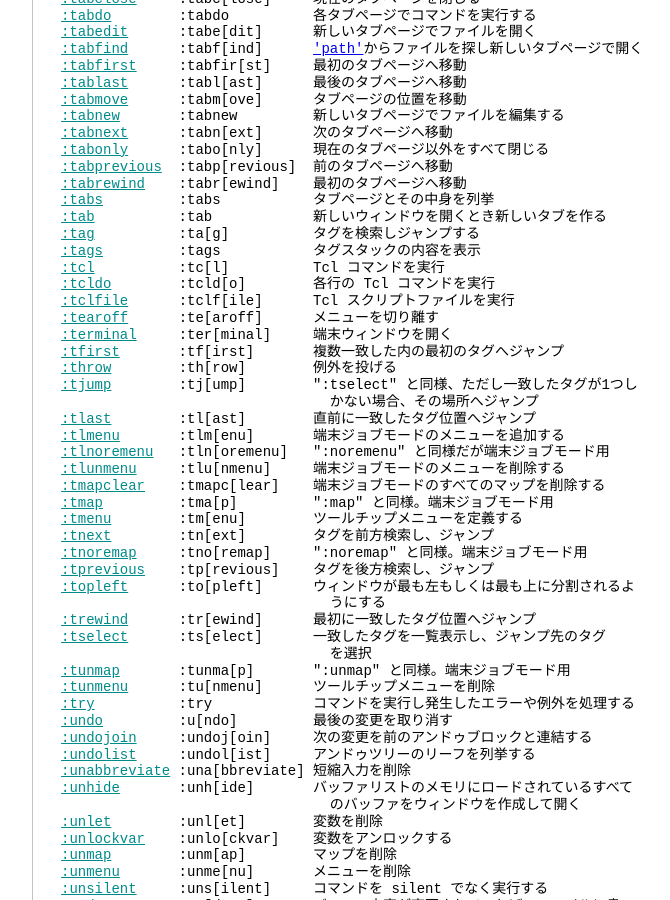
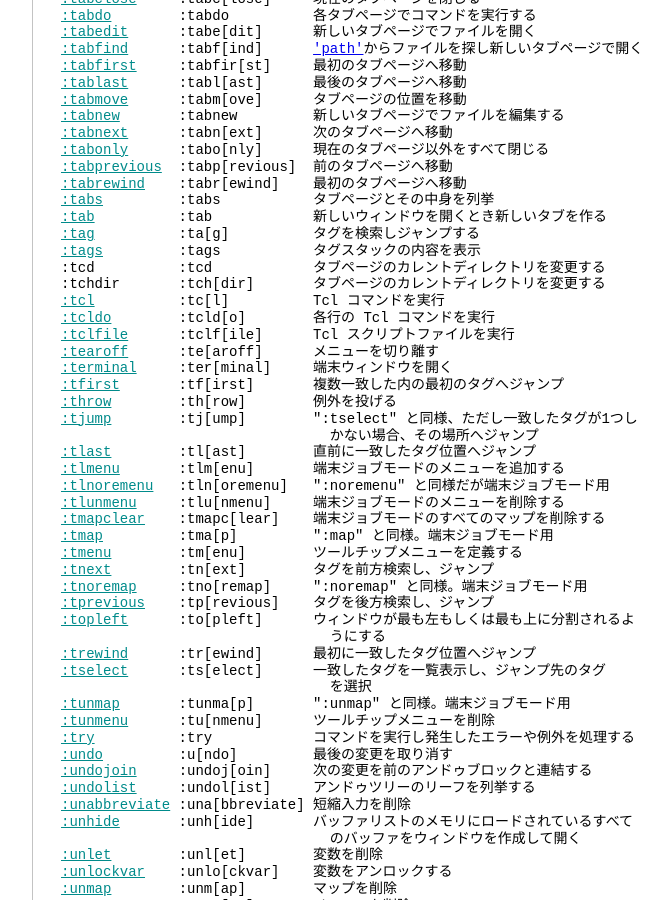
Before and after one commit to vim-jp/vimdoc-ja, a Jekyll site: the page built from vimindex.html, in a window 1280 px wide and 900 px high, scrolled down 28276 px. Shown: the whole window, without its empty margins (340-1010 px from the left). Built offline with Jekyll 4.4.1, drawn with Linux system fonts in a browser that asks for light colours; nearby versions of some CDN libraries; comment, search, counter and statistics services are not loaded.

Commit message:
Generated by Travis JOB 2039.1
https://travis-ci.org/vim-jp/vimdoc-ja-working/builds/527994883

```diff
--- a/usr_41.html
+++ b/usr_41.html
@@ -747,8 +747,8 @@
 &nbsp;&nbsp;&nbsp;&nbsp;&nbsp;&nbsp;&nbsp;&nbsp;isdirectory()&nbsp;&nbsp;&nbsp;&nbsp;&nbsp;&nbsp;&nbsp;&nbsp;&nbsp;&nbsp; ディレクトリの存在をチェックする<br>
 &nbsp;&nbsp;&nbsp;&nbsp;&nbsp;&nbsp;&nbsp;&nbsp;getfsize()&nbsp;&nbsp;&nbsp;&nbsp;&nbsp;&nbsp;&nbsp;&nbsp;&nbsp;&nbsp;&nbsp;&nbsp;&nbsp;&nbsp;ファイルのサイズを得る<br>
 &nbsp;&nbsp;&nbsp;&nbsp;&nbsp;&nbsp;&nbsp;&nbsp;getcwd()&nbsp;&nbsp;&nbsp;&nbsp;&nbsp;&nbsp;&nbsp;&nbsp;&nbsp;&nbsp;&nbsp;&nbsp;&nbsp;&nbsp;&nbsp;&nbsp;カレントディレクトリを得る<br>
-&nbsp;&nbsp;&nbsp;&nbsp;&nbsp;&nbsp;&nbsp;&nbsp;haslocaldir()&nbsp;&nbsp;&nbsp;&nbsp;&nbsp;&nbsp;&nbsp;&nbsp;&nbsp;&nbsp; カレントウィンドウが&nbsp;<a class="Identifier" href="editing.html#:lcd">:lcd</a>&nbsp;を使用したかどうか<br>
-&nbsp;&nbsp;&nbsp;&nbsp;&nbsp;&nbsp;&nbsp;&nbsp;&nbsp;&nbsp;&nbsp;&nbsp;&nbsp;&nbsp;&nbsp;&nbsp;&nbsp;&nbsp;&nbsp;&nbsp;&nbsp;&nbsp;&nbsp;&nbsp;&nbsp;&nbsp;&nbsp;&nbsp;&nbsp;&nbsp;&nbsp;&nbsp;をチェックする<br>
+&nbsp;&nbsp;&nbsp;&nbsp;&nbsp;&nbsp;&nbsp;&nbsp;haslocaldir()&nbsp;&nbsp;&nbsp;&nbsp;&nbsp;&nbsp;&nbsp;&nbsp;&nbsp;&nbsp; カレントウィンドウが&nbsp;<a class="Identifier" href="editing.html#:lcd">:lcd</a>&nbsp;または&nbsp;<span class="MissingTag">:tcd</span>&nbsp;を使<br>
+&nbsp;&nbsp;&nbsp;&nbsp;&nbsp;&nbsp;&nbsp;&nbsp;&nbsp;&nbsp;&nbsp;&nbsp;&nbsp;&nbsp;&nbsp;&nbsp;&nbsp;&nbsp;&nbsp;&nbsp;&nbsp;&nbsp;&nbsp;&nbsp;&nbsp;&nbsp;&nbsp;&nbsp;&nbsp;&nbsp;&nbsp;&nbsp;用したかどうかをチェックする<br>
 &nbsp;&nbsp;&nbsp;&nbsp;&nbsp;&nbsp;&nbsp;&nbsp;tempname()&nbsp;&nbsp;&nbsp;&nbsp;&nbsp;&nbsp;&nbsp;&nbsp;&nbsp;&nbsp;&nbsp;&nbsp;&nbsp;&nbsp;一時ファイルの名前を得る<br>
 &nbsp;&nbsp;&nbsp;&nbsp;&nbsp;&nbsp;&nbsp;&nbsp;mkdir()&nbsp;&nbsp;&nbsp;&nbsp;&nbsp;&nbsp;&nbsp;&nbsp;&nbsp;&nbsp;&nbsp;&nbsp;&nbsp;&nbsp;&nbsp;&nbsp; ディレクトリを作成する<br>
 &nbsp;&nbsp;&nbsp;&nbsp;&nbsp;&nbsp;&nbsp;&nbsp;delete()&nbsp;&nbsp;&nbsp;&nbsp;&nbsp;&nbsp;&nbsp;&nbsp;&nbsp;&nbsp;&nbsp;&nbsp;&nbsp;&nbsp;&nbsp;&nbsp;ファイルを削除する<br>
--- a/vimindex.html
+++ b/vimindex.html
@@ -1689,6 +1689,8 @@
 <a class="Identifier" href="tabpage.html#:tab">:tab</a>&nbsp;&nbsp;&nbsp;&nbsp;&nbsp;&nbsp;&nbsp;&nbsp;&nbsp;&nbsp;:tab&nbsp;&nbsp;&nbsp;&nbsp;&nbsp;&nbsp;&nbsp;&nbsp;&nbsp;&nbsp;&nbsp;&nbsp;新しいウィンドウを開くとき新しいタブを作る<br>
 <a class="Identifier" href="tagsrch.html#:tag">:tag</a>&nbsp;&nbsp;&nbsp;&nbsp;&nbsp;&nbsp;&nbsp;&nbsp;&nbsp;&nbsp;:ta[g]&nbsp;&nbsp;&nbsp;&nbsp;&nbsp;&nbsp;&nbsp;&nbsp;&nbsp;&nbsp;タグを検索しジャンプする<br>
 <a class="Identifier" href="tagsrch.html#:tags">:tags</a>&nbsp;&nbsp;&nbsp;&nbsp;&nbsp;&nbsp;&nbsp;&nbsp; :tags&nbsp;&nbsp;&nbsp;&nbsp;&nbsp;&nbsp;&nbsp;&nbsp;&nbsp;&nbsp; タグスタックの内容を表示<br>
+<span class="MissingTag">:tcd</span>&nbsp;&nbsp;&nbsp;&nbsp;&nbsp;&nbsp;&nbsp;&nbsp;&nbsp;&nbsp;:tcd&nbsp;&nbsp;&nbsp;&nbsp;&nbsp;&nbsp;&nbsp;&nbsp;&nbsp;&nbsp;&nbsp;&nbsp;タブページのカレントディレクトリを変更する<br>
+<span class="MissingTag">:tchdir</span>&nbsp;&nbsp;&nbsp;&nbsp;&nbsp;&nbsp; :tch[dir]&nbsp;&nbsp;&nbsp;&nbsp;&nbsp;&nbsp; タブページのカレントディレクトリを変更する<br>
 <a class="Identifier" href="if_tcl.html#:tcl">:tcl</a>&nbsp;&nbsp;&nbsp;&nbsp;&nbsp;&nbsp;&nbsp;&nbsp;&nbsp;&nbsp;:tc[l]&nbsp;&nbsp;&nbsp;&nbsp;&nbsp;&nbsp;&nbsp;&nbsp;&nbsp;&nbsp;Tcl コマンドを実行<br>
 <a class="Identifier" href="if_tcl.html#:tcldo">:tcldo</a>&nbsp;&nbsp;&nbsp;&nbsp;&nbsp;&nbsp;&nbsp;&nbsp;:tcld[o]&nbsp;&nbsp;&nbsp;&nbsp;&nbsp;&nbsp;&nbsp;&nbsp;各行の Tcl コマンドを実行<br>
 <a class="Identifier" href="if_tcl.html#:tclfile">:tclfile</a>&nbsp;&nbsp;&nbsp;&nbsp;&nbsp;&nbsp;:tclf[ile]&nbsp;&nbsp;&nbsp;&nbsp;&nbsp;&nbsp;Tcl スクリプトファイルを実行<br>
```
